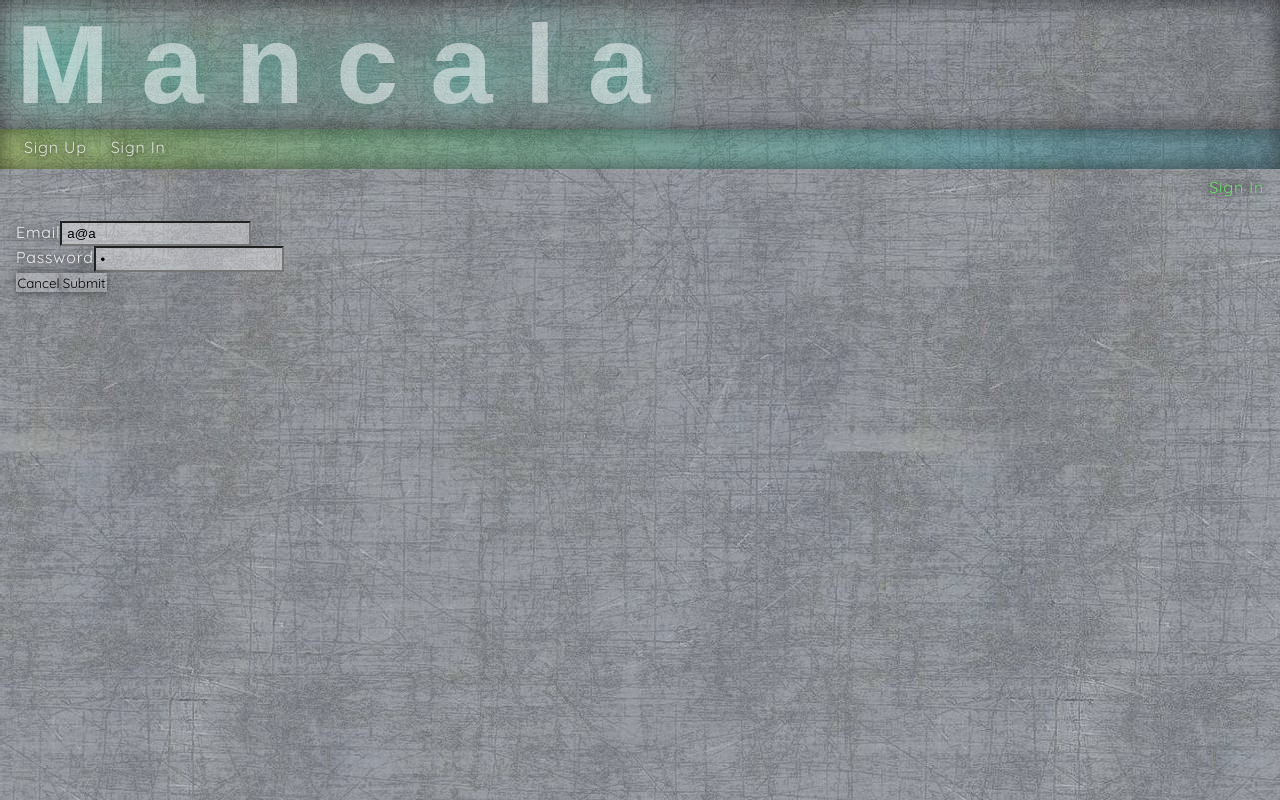
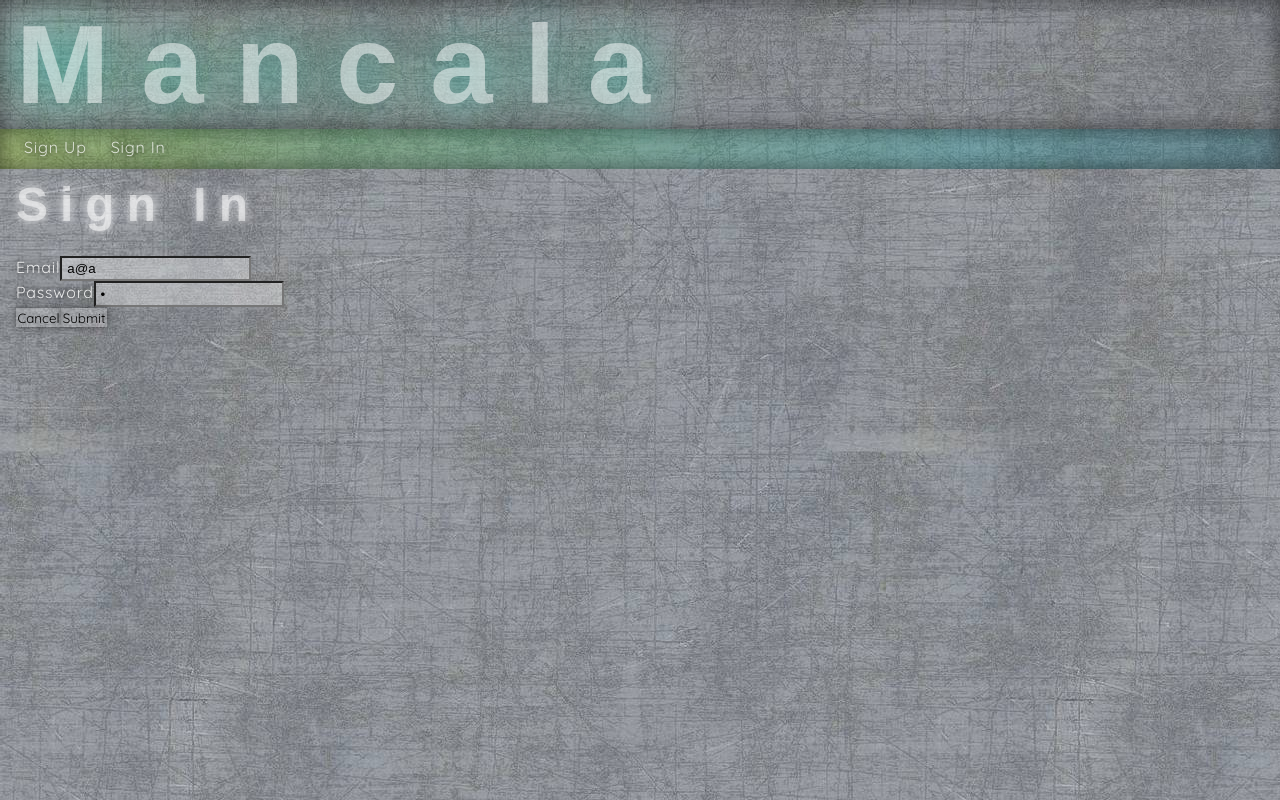
Before and after one commit to lizcramerfox/mancala, a React app: page /#/sign-in in a window 1280 px wide. Built offline with nearby package versions, Linux system fonts and the light colour scheme; a web font is replaced by a local one.

Commit message:
Fixed color/message errors in ChangePW & SignOut alerts

```diff
--- a/src/components/Auth/ChangePassword.js
+++ b/src/components/Auth/ChangePassword.js
@@ -39,7 +39,7 @@ class ChangePassword extends Component {
         msgAlert({
           heading: 'Failed',
           message: messages.changePasswordFailure,
-          variant: 'failure'
+          variant: 'danger'
         })
       })
   }
--- a/src/components/Auth/SignOut.js
+++ b/src/components/Auth/SignOut.js
@@ -11,7 +11,7 @@ class SignOut extends Component {
     signOut(user)
       .finally(() => msgAlert({
         heading: 'Success',
-        messagE: messages.signOutSuccess,
+        message: messages.signOutSuccess,
         variant: 'success'
       }))
       .finally(() => history.push('/'))
--- a/src/components/Auth/auth.module.scss
+++ b/src/components/Auth/auth.module.scss
@@ -7,12 +7,15 @@ form {
 }
 
 h3 {
-  color: $medium-pop;
-  font-size: 1rem;
-  font-weight: normal;
+  text-align: bottom;
+  color: $white-50;
+  font-family: $title-font;
+  font-size: 3rem;
+  font-weight: 800;
+  letter-spacing: .75rem;
   margin: 0;
   padding: 0 1rem .5rem;
-  text-align: right;
+  text-shadow: $button-text-shadow-white;
 }
 
 .auth {
--- a/src/components/AutoDismissAlert/AutoDismissAlert.js
+++ b/src/components/AutoDismissAlert/AutoDismissAlert.js
@@ -15,7 +15,7 @@ class AutoDismissAlert extends Component {
   }
 
   componentDidMount () {
-    this.timer = setTimeout(this.handleClose, 4000)
+    this.timer = setTimeout(this.handleClose, 5000)
   }
 
   componentWillUnmount () {
```
